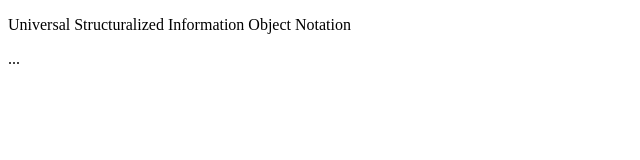
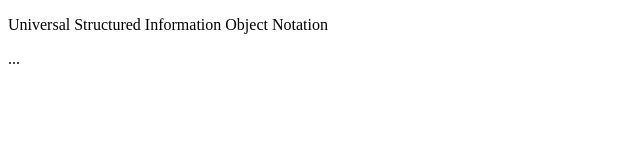
Before and after one commit to diff3usion/usion.org, a plain HTML site: page index.html in a window 1280 px wide. Shown: the full height of the page, 0-640 px from the left. Drawn offline with Linux system fonts and the light colour scheme.

Commit message:
Update index.html

```diff
--- a/index.html
+++ b/index.html
@@ -7,7 +7,7 @@
 </head>
 
 <body>
-    <p>Universal Structuralized Information Object Notation</p>
+    <p>Universal Structured Information Object Notation</p>
     <p>...</p>
 </body>
 
```
